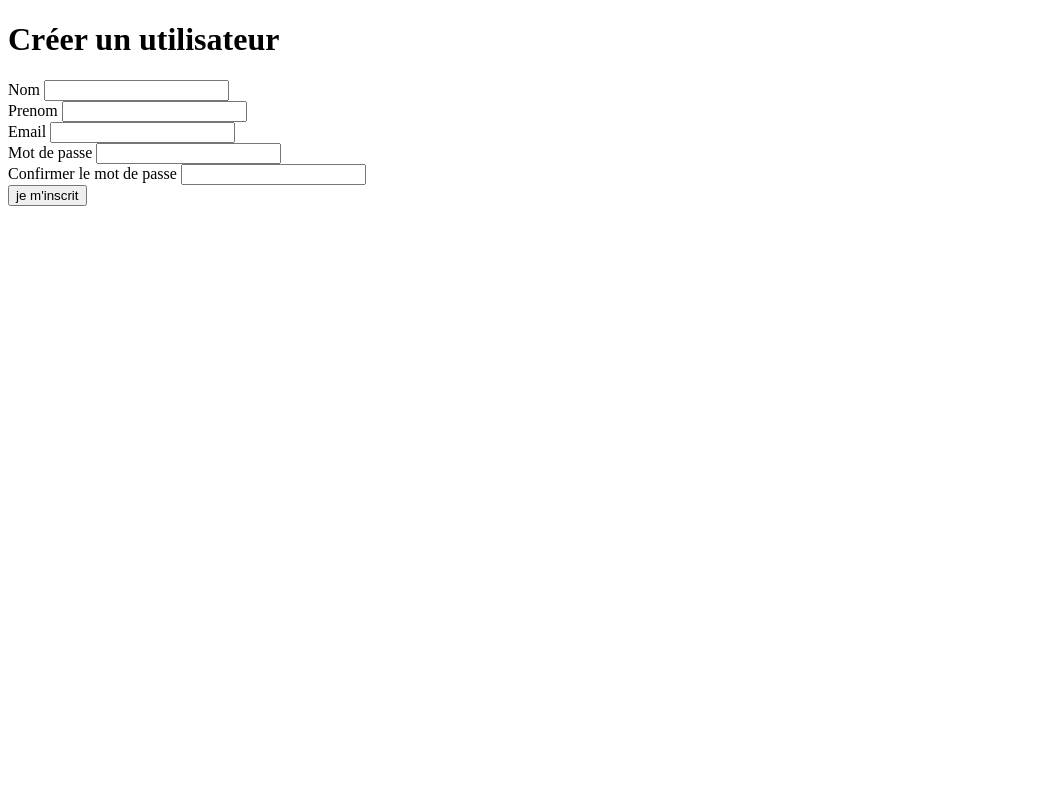
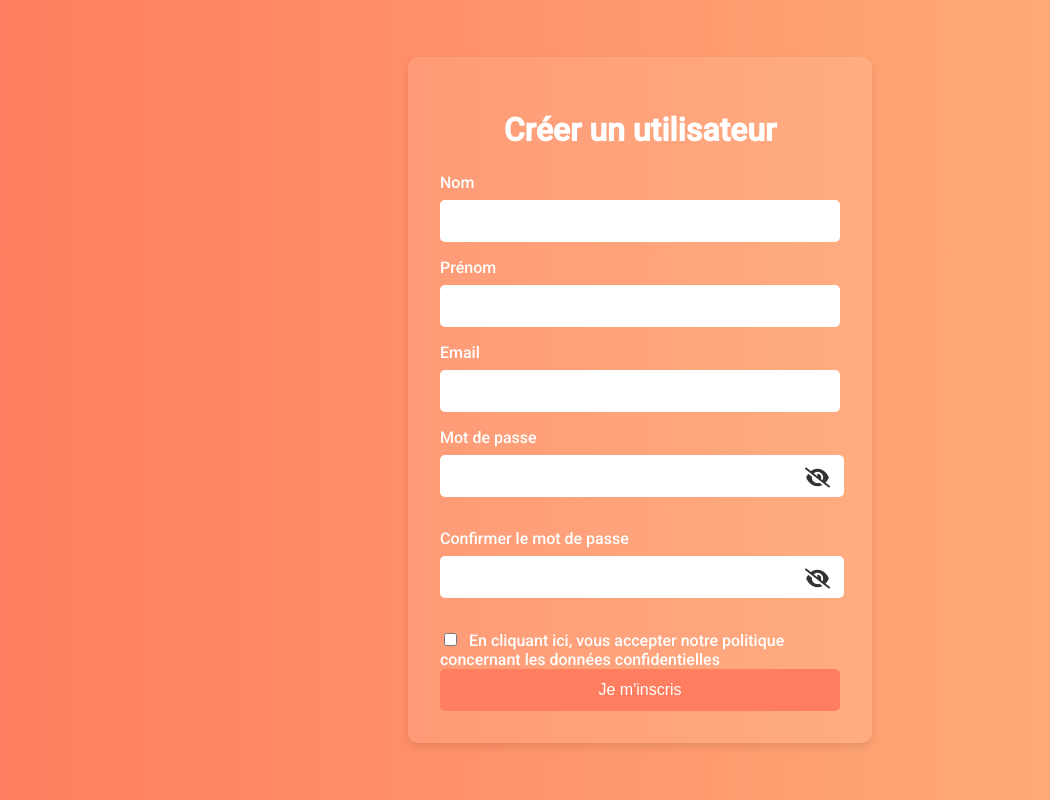
Before and after one commit to carmine-git/projet-application-salondecoiffure, a PHP site: page /inscription.html in a window 1280 px wide. Shown: the whole page, without its empty margins (0-1050 px from the left). Run offline with PHP 8.4, Linux system fonts and the light colour scheme.

Commit message:
Last features for today

```diff
--- /dev/null
+++ b/inscription.css
@@ -0,0 +1,78 @@
+body {
+  font-family: "Roboto", sans-serif;
+  display: flex;
+  justify-content: center;
+  align-items: center;
+  height: 100vh;
+  margin: 0;
+  background: linear-gradient(to right, #ff7e5f, #feb47b);
+  color: #fff;
+}
+.container {
+  background: rgba(255, 255, 255, 0.1);
+  padding: 2rem;
+  border-radius: 10px;
+  box-shadow: 0 4px 8px rgba(0, 0, 0, 0.1);
+  max-width: 400px;
+  width: 100%;
+}
+h1 {
+  margin-bottom: 1.5rem;
+  font-size: 2rem;
+  text-align: center;
+}
+form {
+  display: flex;
+  flex-direction: column;
+}
+label {
+  margin-bottom: 0.5rem;
+  font-weight: 500;
+}
+.password-container {
+  position: relative;
+  margin-bottom: 1rem;
+}
+.password-container input[type="password"],
+.password-container input[type="text"] {
+  padding: 0.75rem;
+  width: 95%;
+  border: none;
+  border-radius: 5px;
+  font-size: 1rem;
+}
+.password-container .toggle-password {
+  position: absolute;
+  right: 10px;
+  top: 40%;
+  transform: translateY(-50%);
+  cursor: pointer;
+  color: #333;
+  font-size: 1.25rem;
+}
+input[type="checkbox"] {
+  margin-right: 0.5rem;
+  padding-bottom: 150px;
+}
+input[type="text"],
+input[type="password"] {
+  padding: 0.75rem;
+  margin-bottom: 1rem;
+  border: none;
+  border-radius: 5px;
+  font-size: 1rem;
+}
+input[type="submit"] {
+  padding: 0.75rem;
+  background-color: #ff7e5f;
+  border: none;
+  border-radius: 5px;
+  font-size: 1rem;
+  font-weight: 500;
+  color: #fff;
+  cursor: pointer;
+  transition: background-color 0.3s ease;
+}
+input[type="submit"]:hover {
+  background-color: #feb47b;
+}
--- a/inscription.html
+++ b/inscription.html
@@ -3,33 +3,75 @@
   <head>
     <meta charset="UTF-8" />
     <meta name="viewport" content="width=device-width, initial-scale=1.0" />
+    <link
+      href="https://fonts.googleapis.com/css2?family=Roboto:wght@400;500&display=swap"
+      rel="stylesheet"
+    />
+    <link
+      rel="stylesheet"
+      href="https://cdnjs.cloudflare.com/ajax/libs/font-awesome/6.0.0-beta3/css/all.min.css"
+    />
     <title>Créer un utilisateur</title>
+    <link rel="stylesheet" href="inscription.css" />
   </head>
 
   <body>
+    <div class="container">
       <h1>Créer un utilisateur</h1>
       <form action="inscription.php" method="post">
         <label for="nom">Nom</label>
-      <input type="text" id="nom" name="nom" required /><br />
+        <input type="text" id="nom" name="nom" required />
 
-      <label for="prenom">Prenom</label>
-      <input type="text" id="prenom" name="prenom" required /><br />
+        <label for="prenom">Prénom</label>
+        <input type="text" id="prenom" name="prenom" required />
 
         <label for="email">Email</label>
-      <input type="text" id="email" name="email" required /><br />
+        <input type="text" id="email" name="email" required />
 
         <label for="mdp">Mot de passe</label>
-      <input type="password" id="mdp" name="mdp" required /><br />
+        <div class="password-container">
+          <input type="password" id="mdp" name="mdp" required />
+          <i
+            class="fas fa-eye-slash toggle-password"
+            onclick="togglePassword('mdp')"
+          ></i>
+        </div>
 
         <label for="confirmemdp">Confirmer le mot de passe</label>
-      <input
-        type="password"
-        id="confirmemdp"
-        name="confirmemdp"
-        required
-      /><br />
+        <div class="password-container">
+          <input type="password" id="confirmemdp" name="confirmemdp" required />
+          <i
+            class="fas fa-eye-slash toggle-password"
+            onclick="togglePassword('confirmemdp')"
+          ></i>
+        </div>
 
-      <input type="submit" value="je m'inscrit" />
+        <div class="checkbox-container">
+          <input type="checkbox" id="rgpd" name="rgpd" />
+          <label for="rgpd"
+            >En cliquant ici, vous accepter notre politique concernant les
+            données confidentielles</label
+          >
+        </div>
+
+        <input type="submit" value="Je m'inscris" />
       </form>
+    </div>
+
+    <script>
+      function togglePassword(id) {
+        const passwordField = document.getElementById(id);
+        const toggleIcon = passwordField.nextElementSibling;
+        if (passwordField.type === "password") {
+          passwordField.type = "text";
+          toggleIcon.classList.add("fa-eye");
+          toggleIcon.classList.remove("fa-eye-slash");
+        } else {
+          passwordField.type = "password";
+          toggleIcon.classList.add("fa-eye-slash");
+          toggleIcon.classList.remove("fa-eye");
+        }
+      }
+    </script>
   </body>
 </html>
--- a/inscription.php
+++ b/inscription.php
@@ -1,5 +1,5 @@
 <?php
-require_once "sql_init.php";
+require_once "mysqli.php";
 
 if ($_SERVER["REQUEST_METHOD"] == "POST") {
     $nom = $_POST['nom'];
@@ -25,7 +25,7 @@ if ($_SERVER["REQUEST_METHOD"] == "POST") {
         echo "les mots de passe ne correspondent pas";
     }
 
-    $hashedPassword = password_hash($mdp, PASSWORD_DEFAULT);
+    $hashedPassword = hash('sha256', $mdp);
 
     try {
         $query = "INSERT INTO comptes_client (nom, prenom, email, mdp) VALUES (?, ?, ?, ?)";
```
Also changed, not shown: login.css (added, +80 -0 lines), login.html (added, +53 -0 lines), login.php (added, +32 -0 lines), mysqli.php (renamed from sql_init.php). Lines whose indentation alone changed are shown as unchanged.
